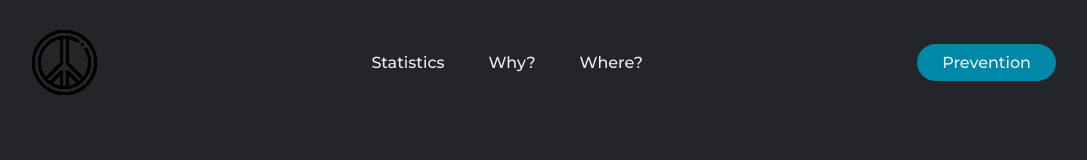
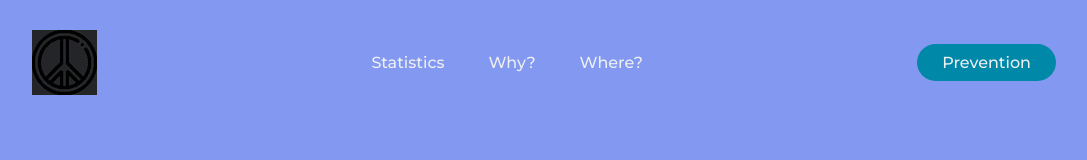
Before and after one commit to AKD2022/Philly-Gun-Violence, a plain HTML site: page prevention.html in a window 1280 px wide. Shown: the whole page, without its empty margins (96-1183 px from the left). Drawn offline with Linux system fonts and the light colour scheme.

Commit message:
changed background colors, will fix logo later

```diff
--- a/prevention.css
+++ b/prevention.css
@@ -4,7 +4,7 @@
     box-sizing: border-box;
     margin: 0;
     padding: 0;
-    background-color: #242529;
+    background-color: #8398f0;
 }
 
 .logo {
--- a/prevention.html
+++ b/prevention.html
@@ -4,7 +4,7 @@
     <meta charset="UTF-8">
     <meta http-equiv="X-UA-Compatible" content="IE=edge">
     <meta name="viewport" content="width=device-width, initial-scale=1.0">
-    <link rel="stylesheet" href="style.css">
+    <link rel="stylesheet" href="prevention.css">
     <title>Ways to Prevent</title>
 </head>
 <body>
--- a/statistics.css
+++ b/statistics.css
@@ -4,7 +4,7 @@
     box-sizing: border-box;
     margin: 0;
     padding: 0;
-    background-color: #242529;
+    background-color: #011e92;
 }
 
 .logo {
--- a/where.css
+++ b/where.css
@@ -4,7 +4,7 @@
     box-sizing: border-box;
     margin: 0;
     padding: 0;
-    background-color: #242529;
+    background-color: #0f173a;
 }
 
 .logo {
--- a/why.css
+++ b/why.css
@@ -4,7 +4,7 @@
     box-sizing: border-box;
     margin: 0;
     padding: 0;
-    background-color: #242529;
+    background-color: #2b43a3;
 }
 
 .logo {
```
Also changed, not shown: statistics.html (+1 -1 lines), where.html (+1 -1 lines), why.html (+1 -1 lines).
